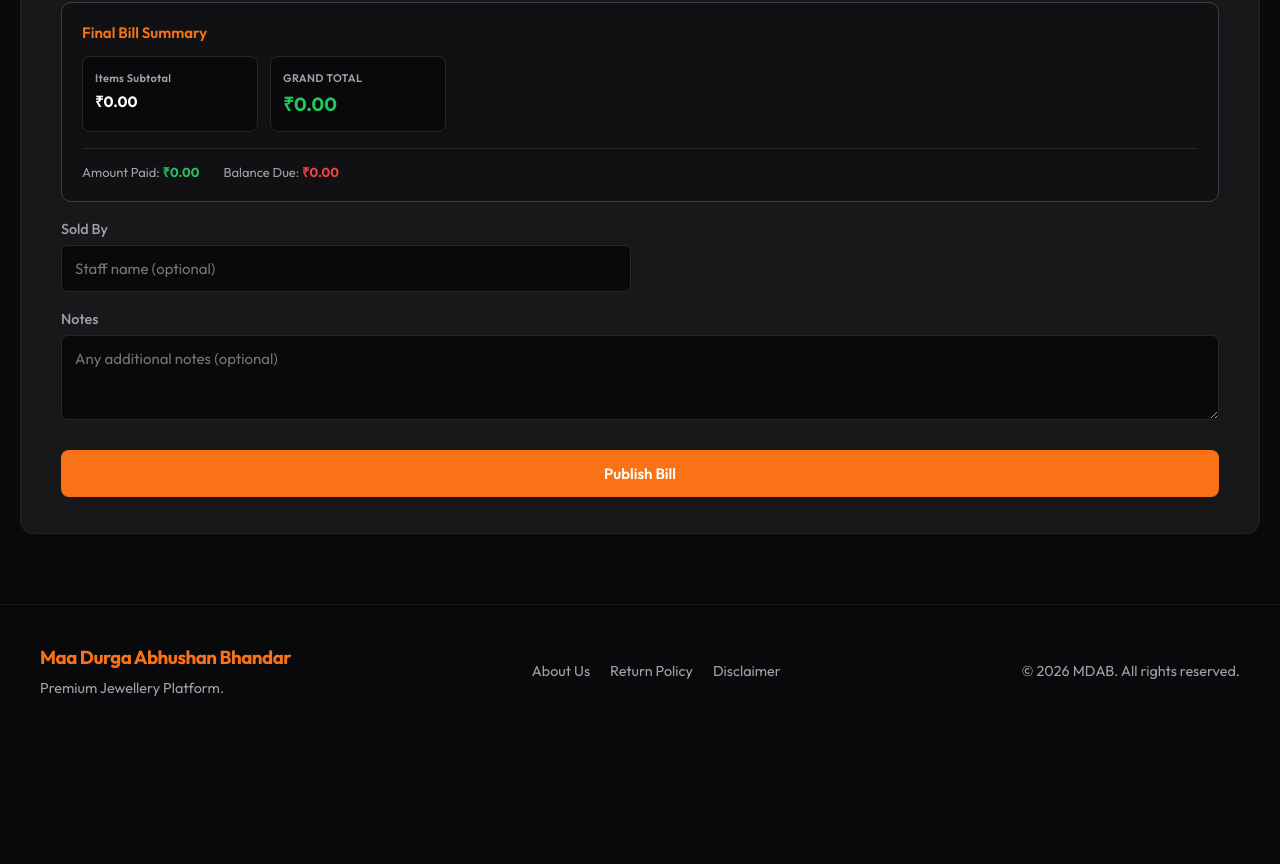
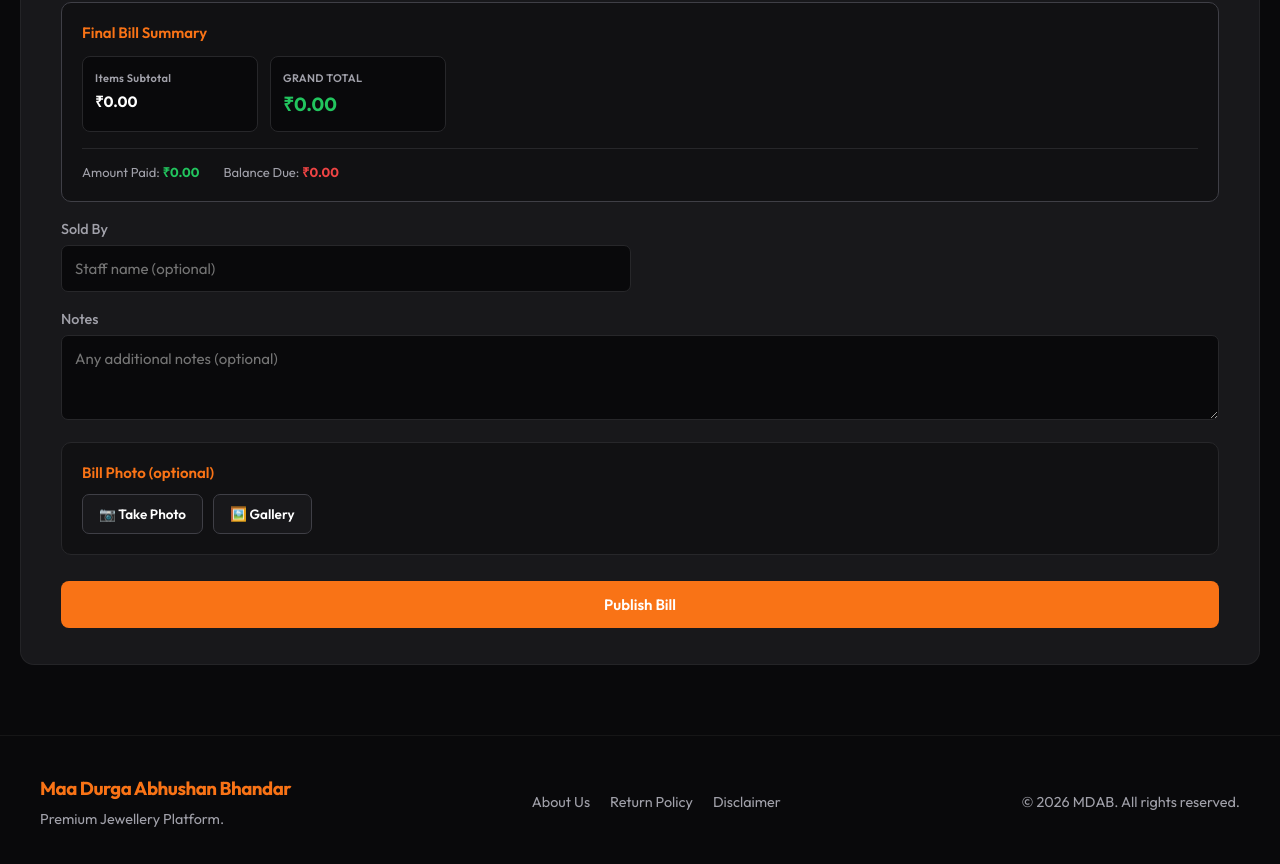
Before and after one commit to gauravraj54646/MaaDurgaAbhushanBhandar, a React (Create React App) app in the folder frontend/: page /admin/bill/add-bill in a window 1280 px wide. Shown: the part 1178-2042 px from the top of the page. Before the commit the page ends 1915 px from the top, so only its background shows below. Built offline with nearby package versions, Linux system fonts and the light colour scheme; sample sign-in values are in the browser's storage.

Commit message:
photo upload

```diff
--- a/frontend/src/admin/AddBillProduct.jsx
+++ b/frontend/src/admin/AddBillProduct.jsx
@@ -1,6 +1,7 @@
 import React, { useState, useContext, useRef, useEffect } from "react";
 import { AuthContext } from "../context/AuthContext";
 import { useNavigate, useLocation } from "react-router-dom";
+import BillPhotoUpload from "../components/BillPhotoUpload";
 
 const wordCount = (str = "") => str.trim().split(/\s+/).filter(Boolean).length;
 
@@ -14,7 +15,7 @@ const AddBillProduct = () => {
   const selectedPersonFromState = location.state?.person || null;
   const personIdFromQuery = new URLSearchParams(location.search).get("personId");
   const [selectedPerson, setSelectedPerson] = useState(selectedPersonFromState);
-
+  const [photoBusy, setPhotoBusy] = useState(false);
   // =========================================================
   // REFS (for scroll-to-error on invalid submit)
   // =========================================================
@@ -26,8 +27,9 @@ const AddBillProduct = () => {
   // =========================================================
 
 const getToday = () => {
-    const today = new Date();
-    return today.toISOString().split("T")[0];
+  const now = new Date();
+  const local = new Date(now.getTime() - now.getTimezoneOffset() * 60000);
+  return local.toISOString().split("T")[0];
 };
 
   const numberToWords = (num) => {
@@ -115,6 +117,7 @@ const AddBillProduct = () => {
 
     soldBy: "",
     notes: "",
+    photo: null,
   });
 
   const [loading, setLoading] = useState(false);
@@ -196,7 +199,9 @@ const AddBillProduct = () => {
 const toDateInput = (value) => {
   if (!value) return "";
   const d = new Date(value);
-    return Number.isNaN(d.getTime()) ? "" : d.toISOString().split("T")[0];
+  if (Number.isNaN(d.getTime())) return "";
+  const local = new Date(d.getTime() - d.getTimezoneOffset() * 60000);
+  return local.toISOString().split("T")[0];
 };
 
   const makeId = (i) => Date.now() + i + Math.random();
@@ -301,6 +306,9 @@ const AddBillProduct = () => {
 
         soldBy: bill.soldBy || "",
         notes: bill.notes || "",
+        photo: bill.photo?.url
+          ? { url: bill.photo.url, publicId: bill.photo.publicId }
+          : null,
       });
 
       // On phones, start loaded bills collapsed so the page isn't endless.
@@ -355,6 +363,7 @@ const AddBillProduct = () => {
       payments: [{ id: Date.now(), date: getToday(), amount: "", mode: "cash" }],
       soldBy: "",
       notes: "",
+      photo: null,
     });
   };
 
@@ -771,6 +780,11 @@ const AddBillProduct = () => {
 const handleSubmit = (e) => {
   e.preventDefault();
 
+  if (photoBusy) {
+    alert("Photo is still uploading. Please wait a moment.");
+    return;
+  }
+
   if (!validate()) {
     return;
   }
@@ -854,6 +868,7 @@ const AddBillProduct = () => {
         paymentMode: primaryPaymentMode,
         soldBy: formData.soldBy,
         notes: formData.notes,
+        photo: formData.photo || null,
       };
 
       const res = await fetch(
@@ -1815,7 +1830,17 @@ const AddBillProduct = () => {
           />
           <FieldError msg={errors.notes} />
         </div>
-
+        {/* =====================================================
+            BILL PHOTO
+        ====================================================== */}
+        <SectionCard>
+          <SectionHeader title="Bill Photo (optional)" />
+<BillPhotoUpload
+  value={formData.photo}
+  onChange={(photo) => handleChange("photo", photo)}
+  onBusyChange={setPhotoBusy}
+/>
+        </SectionCard>
         {/* =====================================================
             SUBMIT
         ====================================================== */}
--- a/frontend/src/components/BillPhotoUpload.jsx
+++ b/frontend/src/components/BillPhotoUpload.jsx
@@ -1,10 +1,11 @@
-import React, { useContext, useRef, useState } from "react";
+import React, { useContext, useEffect, useRef, useState } from "react";
 import { AuthContext } from "../context/AuthContext";
 import { compressImage } from "../utils/compressImage";
 
 // value: { url, publicId } or null
 // onChange: called with { url, publicId } after upload, or null after remove
-const BillPhotoUpload = ({ value, onChange }) => {
+// onBusyChange: optional, called with true/false while a photo is uploading
+const BillPhotoUpload = ({ value, onChange, onBusyChange }) => {
   const { user } = useContext(AuthContext);
   const [busy, setBusy] = useState(false);
   const [error, setError] = useState("");
@@ -12,6 +13,16 @@ const BillPhotoUpload = ({ value, onChange }) => {
 
   const cameraRef = useRef(null);
   const galleryRef = useRef(null);
+
+  // Tell the parent page when an upload is in progress
+  useEffect(() => {
+    onBusyChange?.(busy);
+  }, [busy, onBusyChange]);
+
+  // Make sure the parent is never left stuck on "busy" if this unmounts
+  useEffect(() => {
+    return () => onBusyChange?.(false);
+  }, [onBusyChange]);
 
   const handleFile = async (e) => {
     const file = e.target.files?.[0];
@@ -33,7 +44,19 @@ const BillPhotoUpload = ({ value, onChange }) => {
         body: formData,
       });
 
-      const data = await res.json();
+      // Read as text first so an HTML error page doesn't crash JSON parsing
+      const raw = await res.text();
+      let data = {};
+      try {
+        data = raw ? JSON.parse(raw) : {};
+      } catch (_) {
+        throw new Error(
+          res.status === 413
+            ? "Photo is too large."
+            : `Upload failed (server error ${res.status}). Please try again.`
+        );
+      }
+
       if (!res.ok) throw new Error(data.message || "Upload failed");
 
       // The backend deletes the old image when the bill is saved.
```
Lines whose indentation alone changed are shown as unchanged.
